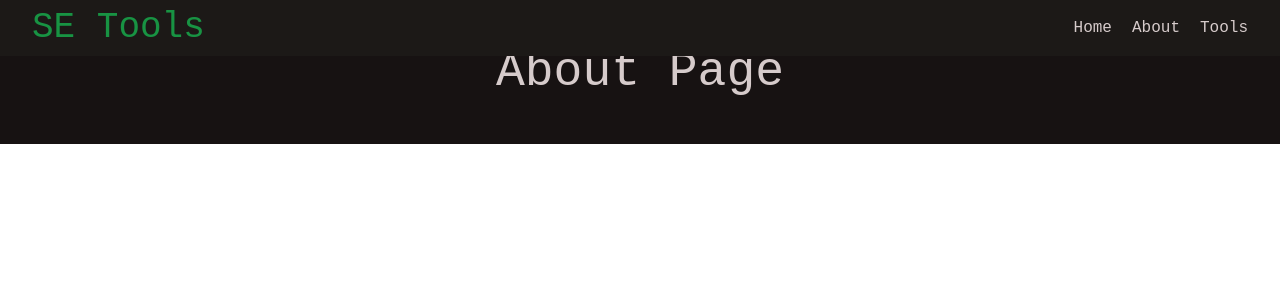
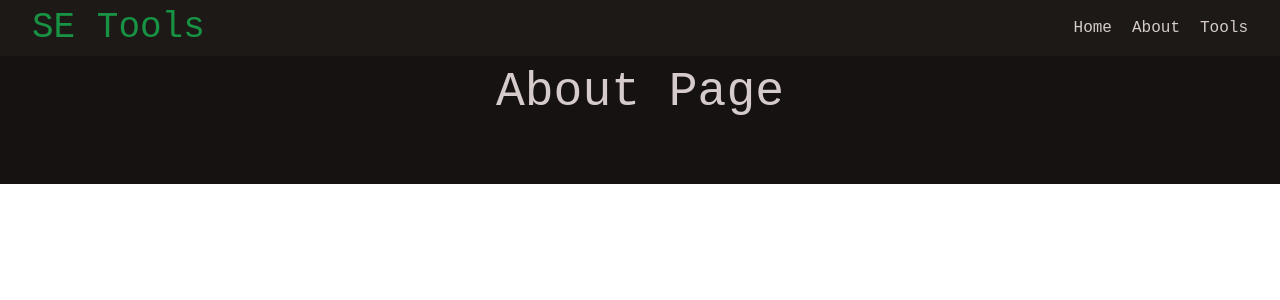
Before and after one commit to Reljod/SE-Tools, a Next.js app: page /about in a window 1280 px wide. Shown: the top 300 px of the page. Built offline with nearby package versions, Linux system fonts and the light colour scheme.

Commit message:
enh: improve page layout

```diff
--- a/components/shared/Main/Main.tsx
+++ b/components/shared/Main/Main.tsx
@@ -7,7 +7,7 @@ type Props = {
 
 const Main = (props: Props) => {
   return (
-	<main id={props.id} className='container p-6 mx-auto h-full overflow-clip'>
+	<main id={props.id} className='container md:mx-auto px-1 py-6 lg:p-6 min-h-full max-h-screen min-w-screen '>
 		{props.children}
 	</main>
   )
--- a/pages/about.tsx
+++ b/pages/about.tsx
@@ -6,7 +6,7 @@ type Props = {}
 function About({}: Props) {
   return (
   <Main id="about-page">
-    <div className="flex item-center justify-center">
+    <div className="flex item-center justify-center py-5">
       <h1 className="text-5xl">
         About Page
       </h1>
```
